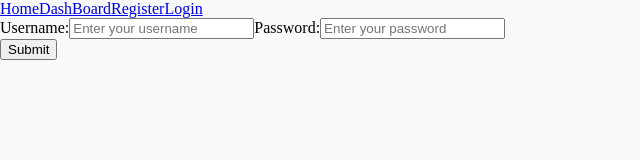
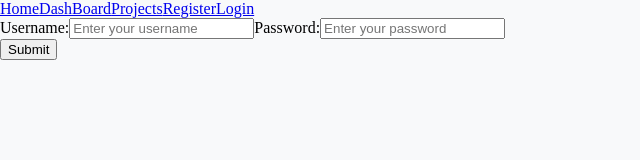
Before and after one commit to bw-virtualreality-2020/client, a React (Create React App) app: page /login in a window 1280 px wide. Shown: the top 160 px of the page, without its empty margins (0-640 px from the left). Built offline with nearby package versions, Linux system fonts and the light colour scheme.

Commit message:
removed import in dashboard causing errors

```diff
--- a/src/App.js
+++ b/src/App.js
@@ -5,6 +5,7 @@ import PrivateRoute from './components/routes/PrivateRoute';
 //  ROUTES
 import Home from './components/routes/Home';
 import Dashboard from './components/routes/DashBoard';
+import Projects from './components/routes/Projects';
 import Register from './components/Register';
 import Login from './components/Login';
 
@@ -15,6 +16,7 @@ function App() {
         <nav>
           <Link to='/'>Home</Link>
           <Link to='/dashboard'>DashBoard</Link>
+          <Link to='/projects'>Projects</Link>
           <Link to='/register'>Register</Link>
           <Link to='/login'>Login</Link>
         </nav>
@@ -23,6 +25,7 @@ function App() {
       <Switch>
         <Route path='/login' component={Login} />
         <Route path='/register' component={Register} />
+        <PrivateRoute path='/projects' component={Projects}/>
         <PrivateRoute path='/dashboard' component={Dashboard} />
         <Route path='/' component={Home} />
       </Switch>
--- a/src/components/routes/DashBoard.js
+++ b/src/components/routes/DashBoard.js
@@ -1,5 +1,4 @@
 import React, { useEffect } from 'react'
-import { axiosWithAuth } from '../utils/AxiosWithAuth';
 import { useSelector } from 'react-redux';
 
 
--- /dev/null
+++ b/src/components/routes/Projects.js
@@ -0,0 +1,11 @@
+import React from 'react';
+
+function Project() {
+    return (
+        <>
+        <h1>This is where the projects live</h1>
+        </>
+    );
+}
+
+export default Project;
```
